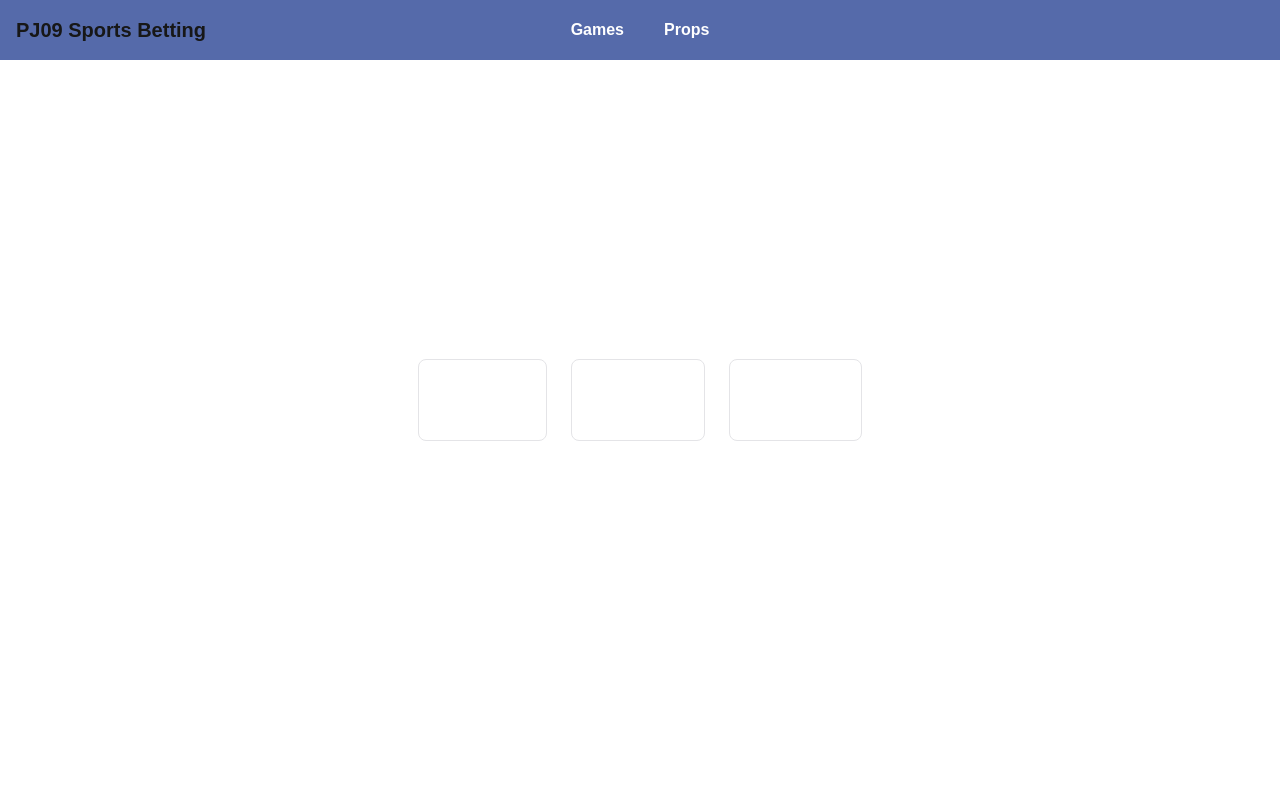
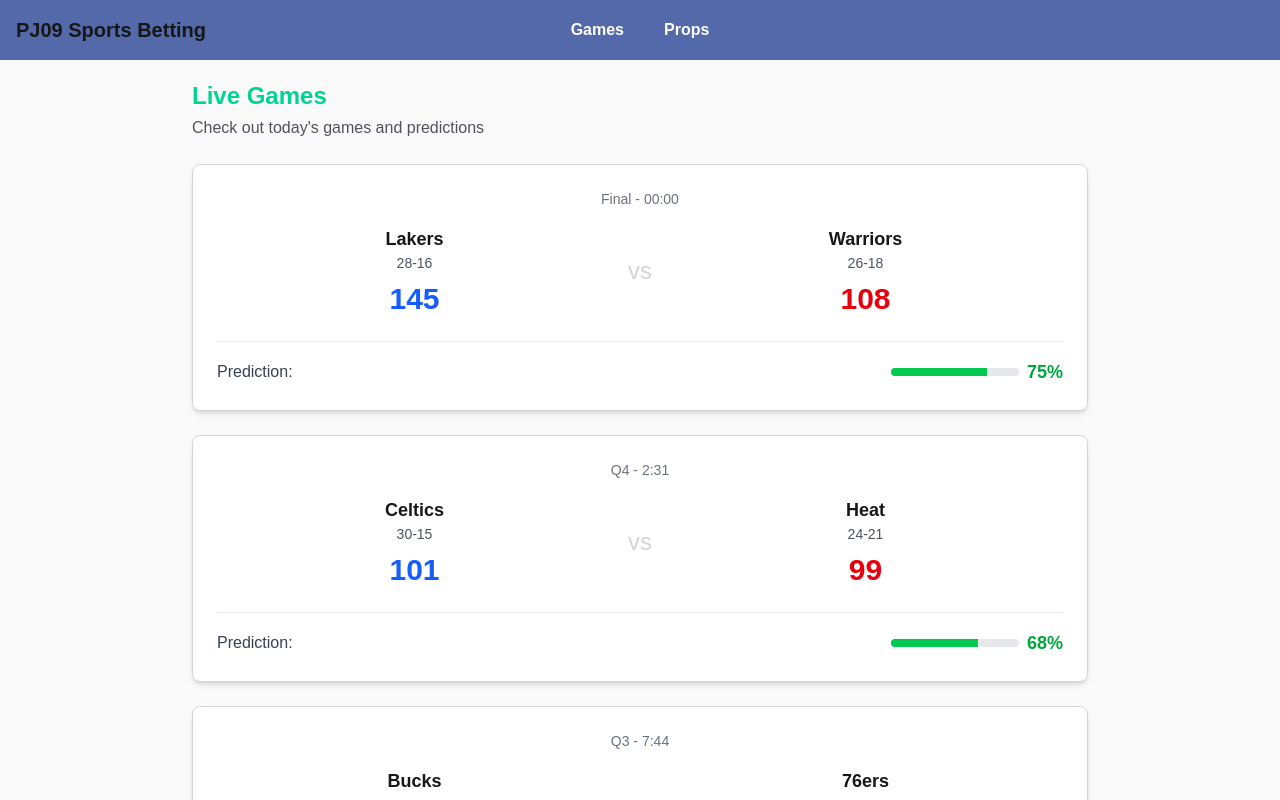
Before and after one commit to ucsb-cs148-w26/pj09-sports-betting, a Next.js app in the folder frontend/: page / in a window 1280 px wide. Shown: the top 800 px of the page. Built offline with nearby package versions, Linux system fonts and the light colour scheme.

Commit message:
Implemented Basic Game Card for Front End using mock data

```diff
--- /dev/null
+++ b/frontend/src/app/games/GameCard.tsx
@@ -0,0 +1,65 @@
+type Game = {
+    game_id: string;
+    home_team: string;
+    away_team: string;
+    home_score: number;
+    away_score: number;
+    home_record: string;
+    away_record: string;
+    quarter: string;
+    clock: string;
+    hitChance: number;
+};
+
+function pct(n: number) {
+  return Math.round(n * 100);
+}
+
+export default function GameCard({ data } : {data: Game}){
+    const p = pct(data.hitChance);
+
+    return (
+        <div className="border border-gray-300 rounded-lg p-6 bg-white shadow-md hover:shadow-lg transition-shadow">
+            {/* Game Time and Quarter */}
+            <div className="text-center mb-4">
+                <p className="text-sm text-gray-500">{data.quarter} - {data.clock}</p>
+            </div>
+
+            {/* Teams and Scores */}
+            <div className="flex justify-between items-center mb-4">
+                {/* Team 1 */}
+                <div className="flex-1 text-center">
+                    <h3 className="font-bold text-lg">{data.home_team}</h3>
+                    <p className="text-sm text-gray-600">{data.home_record}</p>
+                    <p className="text-3xl font-bold text-blue-600 mt-2">{data.home_score}</p>
+                </div>
+
+                {/* Divider */}
+                <div className="px-4 text-gray-300 text-2xl">vs</div>
+
+                {/* Team 2 */}
+                <div className="flex-1 text-center">
+                    <h3 className="font-bold text-lg">{data.away_team}</h3>
+                    <p className="text-sm text-gray-600">{data.away_record}</p>
+                    <p className="text-3xl font-bold text-red-600 mt-2">{data.away_score}</p>
+                </div>
+            </div>
+
+            {/* Hit Chance / Prediction */}
+            <div className="mt-6 pt-4 border-t border-gray-200">
+                <div className="flex justify-between items-center">
+                    <span className="text-gray-700 font-medium">Prediction:</span>
+                    <div className="flex items-center gap-2">
+                        <div className="w-32 h-2 bg-gray-200 rounded-full overflow-hidden">
+                            <div
+                                className="h-full bg-green-500 transition-all duration-300"
+                                style={{ width: `${p}%` }}
+                            ></div>
+                        </div>
+                        <span className="font-bold text-lg text-green-600">{p}%</span>
+                    </div>
+                </div>
+            </div>
+        </div>
+    )
+}
--- /dev/null
+++ b/frontend/src/app/games/mock.tsx
@@ -0,0 +1,110 @@
+export const mockGames = [
+  {
+    game_id: "mock-001",
+    home_team: "Lakers",
+    away_team: "Warriors",
+    home_score: 145,
+    away_score: 108,
+    home_record: "28-16",
+    away_record: "26-18",
+    quarter: "Final",
+    clock: "00:00",
+    hitChance: 0.75,
+  },
+  {
+    game_id: "mock-002",
+    home_team: "Celtics",
+    away_team: "Heat",
+    home_score: 101,
+    away_score: 99,
+    home_record: "30-15",
+    away_record: "24-21",
+    quarter: "Q4",
+    clock: "2:31",
+    hitChance: 0.68,
+  },
+  {
+    game_id: "mock-003",
+    home_team: "Bucks",
+    away_team: "76ers",
+    home_score: 87,
+    away_score: 92,
+    home_record: "18-25",
+    away_record: "27-19",
+    quarter: "Q3",
+    clock: "7:44",
+    hitChance: 0.55,
+  },
+  {
+    game_id: "mock-004",
+    home_team: "Nuggets",
+    away_team: "Suns",
+    home_score: 55,
+    away_score: 58,
+    home_record: "30-15",
+    away_record: "27-18",
+    quarter: "Halftime",
+    clock: "00:00",
+    hitChance: 0.62,
+  },
+  {
+    game_id: "mock-005",
+    home_team: "Knicks",
+    away_team: "Nets",
+    home_score: 91,
+    away_score: 61,
+    home_record: "25-20",
+    away_record: "12-31",
+    quarter: "Q2",
+    clock: "1:18",
+    hitChance: 0.82,
+  },
+  {
+    game_id: "mock-006",
+    home_team: "Mavericks",
+    away_team: "Clippers",
+    home_score: 120,
+    away_score: 117,
+    home_record: "26-19",
+    away_record: "24-21",
+    quarter: "Final",
+    clock: "00:00",
+    hitChance: 0.71,
+  },
+  {
+    game_id: "mock-007",
+    home_team: "Kings",
+    away_team: "Grizzlies",
+    home_score: 89,
+    away_score: 94,
+    home_record: "12-34",
+    away_record: "18-25",
+    quarter: "Q4",
+    clock: "9:02",
+    hitChance: 0.45,
+  },
+  {
+    game_id: "mock-008",
+    home_team: "Raptors",
+    away_team: "Bulls",
+    home_score: 73,
+    away_score: 70,
+    home_record: "27-19",
+    away_record: "22-25",
+    quarter: "Q3",
+    clock: "3:55",
+    hitChance: 0.58,
+  },
+  {
+    game_id: "mock-009",
+    home_team: "Pelicans",
+    away_team: "Thunder",
+    home_score: 98,
+    away_score: 102,
+    home_record: "11-36",
+    away_record: "37-9",
+    quarter: "Final",
+    clock: "00:00",
+    hitChance: 0.38,
+  },
+]
--- a/frontend/src/app/page.tsx
+++ b/frontend/src/app/page.tsx
@@ -1,22 +1,20 @@
-export default function Home() {
+import GameCard from "./games/GameCard";
+import { mockGames } from "./games/mock"
 
-  let games : Array<{ id: number; home: string; away: string; hscore: number; ascore: number; time: string }> = [
-    { id: 1, home: "T1", away: "T2", hscore: 75, ascore: 80, time: "Q4 02:15" },
-    { id: 2, home: "T3", away: "T4", hscore: 90, ascore: 85, time: "Q4 02:15" },
-    { id: 3, home: "T5", away: "T6", hscore: 60, ascore: 70, time: "Q4 02:15" },
-  ];
-  //TODO: GET GAME DATA FROM BACKEND
-  //TODO: CONNECT SOCKET AND LIVE UPDATE WITH STATE HOOK
+export default function GamesPage() {
+  return (
+    <main className="min-h-screen bg-zinc-50 p-6 pt-20">
+      <div className="mx-auto max-w-4xl">
+        <h1 className="text-2xl font-semibold text-emerald-400">Live Games</h1>
+        <p className="mt-1 text-zinc-600">Check out today's games and predictions</p>
 
-  return (
-  <div className="flex min-h-screen items-center justify-center gap-6 bg-blue-975 text-white font-sans">
-      {games.map((game) => ( //TODO: REPLACE WITH GAME CARD COMPONENT
-        <div key={game.id} className="game-card a1 rounded-lg border border-zinc-200 dark:border-zinc-800 p-4">
-          <h1>{game.home} {game.hscore} - {game.ascore} {game.away}</h1>
-          <span>{game.time}</span>
+        <div className="mt-6 grid gap-6">
+          {mockGames.map((game) => (
+            <GameCard key={game.game_id} data={game} />
+          ))}
         </div>
-      ))}
-    </div>
+      </div>
+    </main>
   );
 }
 
```
Also changed, not shown: 1 other file (tests, documents, lock files or other folders).
